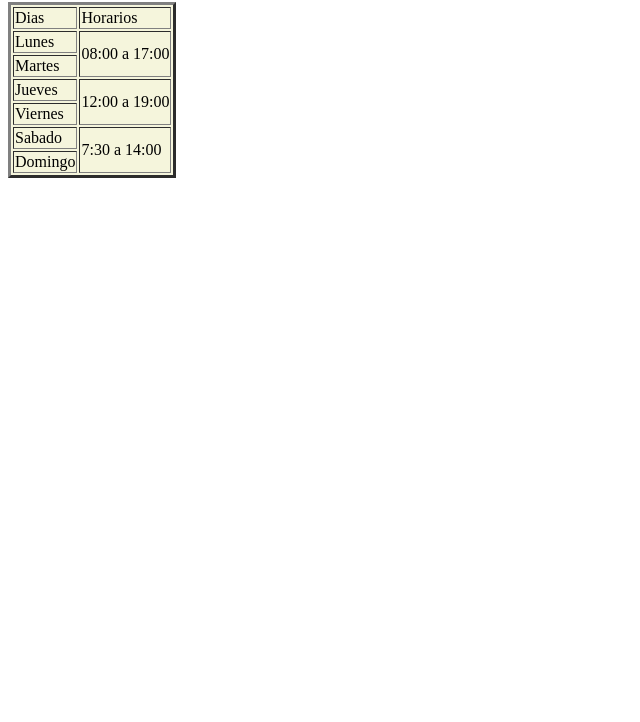
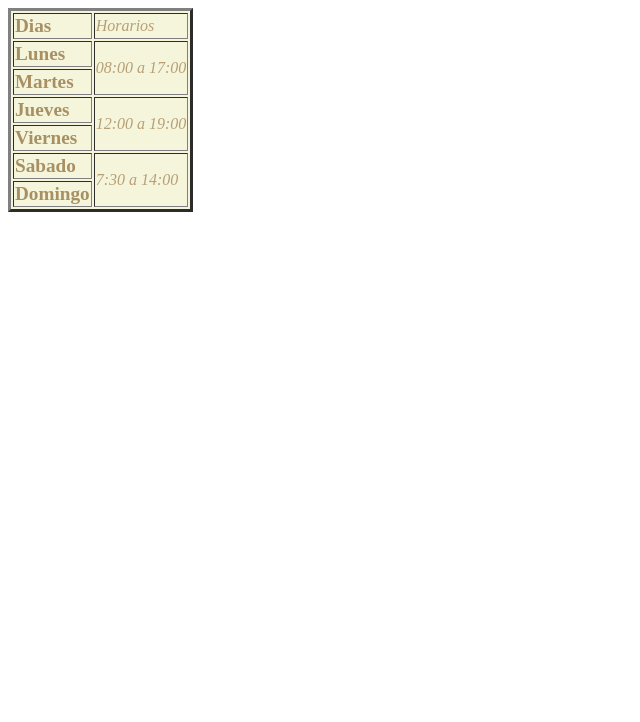
Before and after one commit to luciabertino/prueba-de-girhub, a plain HTML site: page trabajo 3/horarios.html in a window 1280 px wide. Shown: the part 78-800 px from the top of the page, without its empty margins (0-640 px from the left). Drawn offline with Linux system fonts and the light colour scheme.

Commit message:
tarea 4 y 5

```diff
--- /dev/null
+++ b/TRABAJO 2/style.css
@@ -0,0 +1,30 @@
+body{
+    background-color: rgb(249, 237, 239);
+
+}
+.tabla{
+    background-color:rgb(252, 208, 215);
+
+}
+.t1{
+    text-align: center;
+    background-color: rgb(252, 208, 215);
+    padding: 20px;
+}
+footer {
+    background-color: rgb(225, 176, 183);
+    text-align: center;
+    height: 50px
+}
+.vendido{
+    font-family: Impact, Haettenschweiler, 'Arial Narrow Bold', sans-serif;
+    color: rgb(107, 76, 81);
+}
+td {
+    font-family: 'Gill Sans', 'Gill Sans MT', Calibri, 'Trebuchet MS', sans-serif;
+    color: rgb(87, 61, 66);
+
+}
+.ultimo{
+    font-family: 'Trebuchet MS', 'Lucida Sans Unicode', 'Lucida Grande', 'Lucida Sans', Arial, sans-serif;
+}
--- a/trabajo 3/horarios.html
+++ b/trabajo 3/horarios.html
@@ -4,34 +4,35 @@
     <meta charset="UTF-8">
     <meta name="viewport" content="width=, initial-scale=1.0">
     <title>Horarios</title>
+    <link rel="stylesheet" href="style.css">
 </head>
 <body>
-    <h1>Horarios de Trabajo</h1>
+    <h1 class="horarios">Horarios de Trabajo</h1>
     <table border="3" bgcolor="beige">
         <tr>
-            <td>Dias</td>
-            <td>Horarios</td>
+            <td class="negrita"> Dias</td>
+            <td class="cursiva">Horarios</td>
         </tr>
         <tr>
-            <td>Lunes</td>
-            <td rowspan="2">08:00 a 17:00</td>
+            <td class="negrita">Lunes</td>
+            <td rowspan="2" class="cursiva">08:00 a 17:00</td>
         </tr>
         <tr>
-            <td>Martes</td>
+            <td class="negrita">Martes</td>
         </tr>
         <tr>
-            <td>Jueves</td>
-            <td rowspan="2">12:00 a 19:00 </td>
+            <td class="negrita">Jueves</td>
+            <td rowspan="2" class="cursiva">12:00 a 19:00 </td>
         </tr>
         <tr>
-            <td>Viernes</td>
+            <td class="negrita">Viernes</td>
         </tr>
         <tr>
-            <td>Sabado</td>
-            <td rowspan="2">7:30 a 14:00</td>
+            <td class="negrita">Sabado</td>
+            <td rowspan="2" class="cursiva">7:30 a 14:00</td>
         </tr>
         <tr>
-            <td>Domingo</td>
+            <td class="negrita">Domingo</td>
         </tr>
 
 
--- /dev/null
+++ b/trabajo 3/style.css
@@ -0,0 +1,20 @@
+.negrita {
+    font-weight: 800;
+    font-size: larger;
+}
+.negrita{
+    color:rgba(155, 128, 81, 0.867)
+}
+.cursiva {
+    font-style: italic;
+    font-size:medium
+
+}
+.cursiva {
+    color: rgb(183, 159, 117)
+
+}
+.horarios{
+    font-family: Cambria, Cochin, Georgia, Times, 'Times New Roman', serif;
+    color:  rgb(123, 106, 76);
+}
```
Also changed, not shown: TRABAJO 2/index.html (+18 -4 lines).
